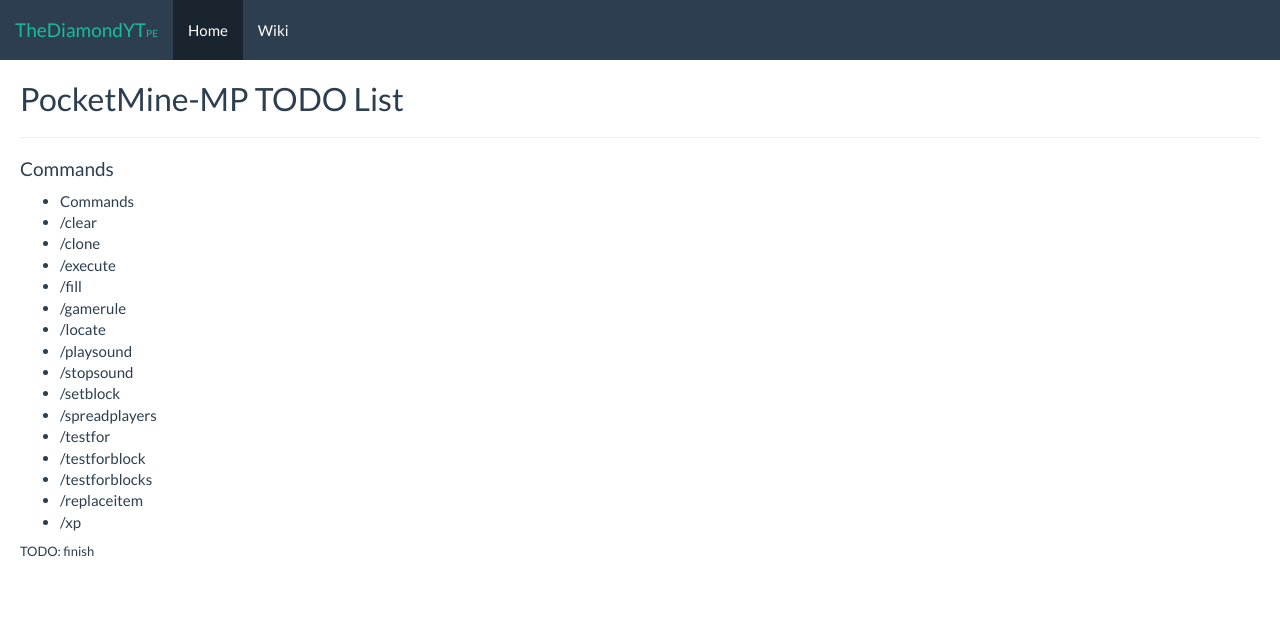
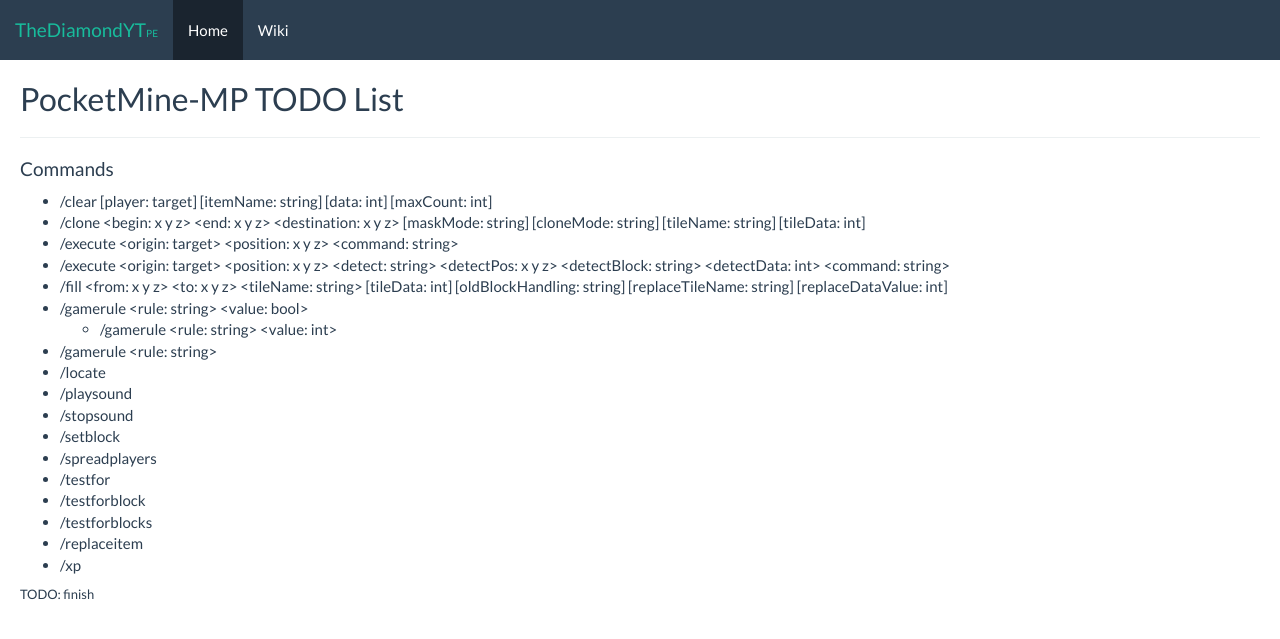
Before and after one commit to GNU-Droid/pe.thediamondyt.tk, a Jekyll site: the page built from _wiki/software/server/softwares/pocketmine/TODO.md, in a window 1280 px wide. Shown: the top 639 px of the page. Built offline with Jekyll 4.4.1, drawn with Linux system fonts in a browser that asks for light colours.

Commit message:
add some command args

```diff
--- a/_wiki/software/server/softwares/pocketmine/TODO.md
+++ b/_wiki/software/server/softwares/pocketmine/TODO.md
@@ -6,12 +6,14 @@
 ---
 
 #### Commands
-* Commands
- * /clear
- * /clone
- * /execute
- * /fill
- * /gamerule
+ * /clear [player: target] [itemName: string] [data: int] [maxCount: int]
+ * /clone \<begin: x y z> \<end: x y z> \<destination: x y z> [maskMode: string] [cloneMode: string] [tileName: string] [tileData: int]
+ * /execute \<origin: target> \<position: x y z> \<command: string>
+ * /execute \<origin: target> \<position: x y z> \<detect: string> \<detectPos: x y z> \<detectBlock: string> \<detectData: int> \<command: string>
+ * /fill \<from: x y z> \<to: x y z> \<tileName: string> [tileData: int] [oldBlockHandling: string] [replaceTileName: string] [replaceDataValue: int]
+ * /gamerule \<rule: string> \<value: bool>
+   * /gamerule \<rule: string> \<value: int>
+ * /gamerule \<rule: string>
  * /locate
  * /playsound
  * /stopsound
```
